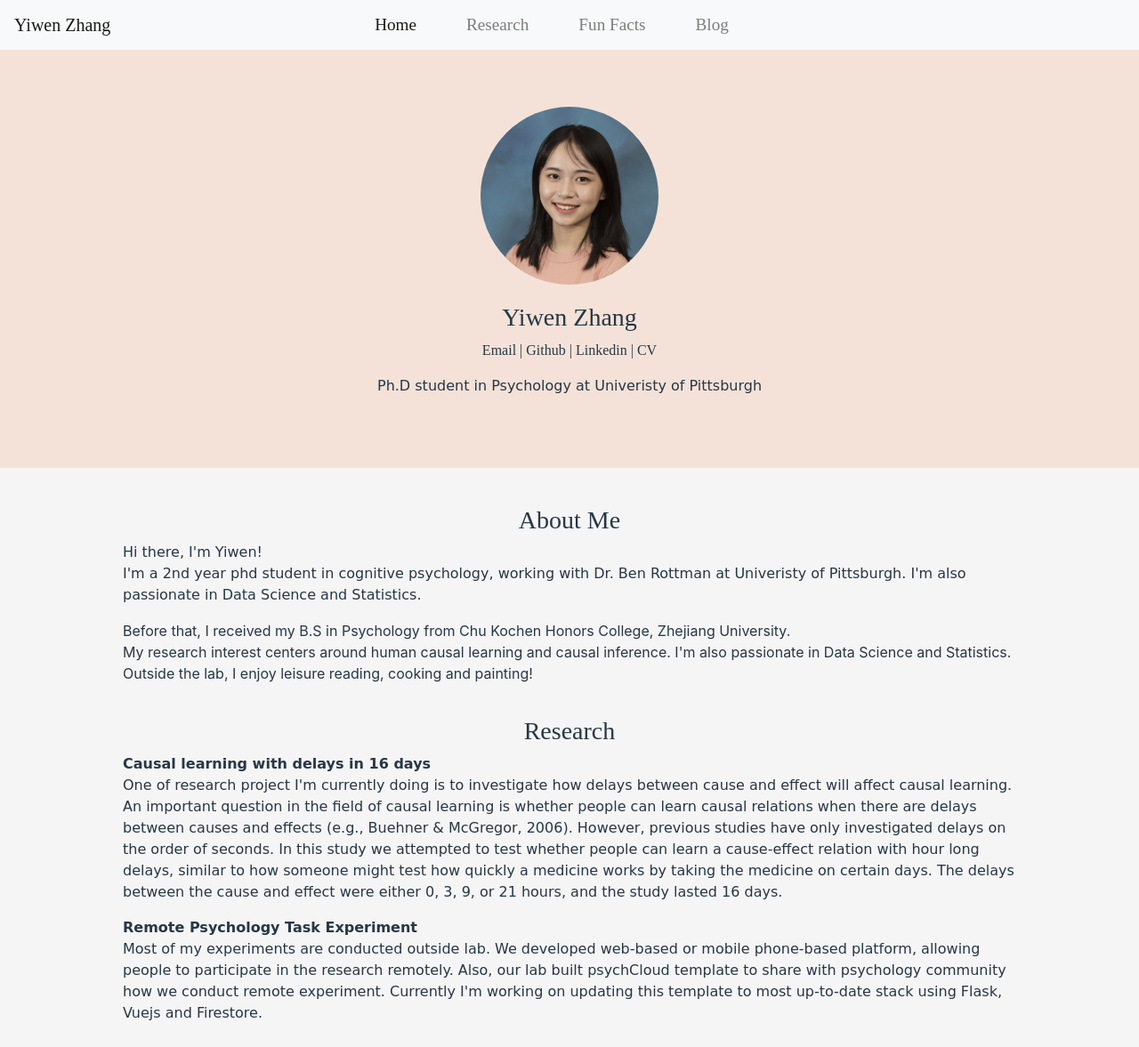
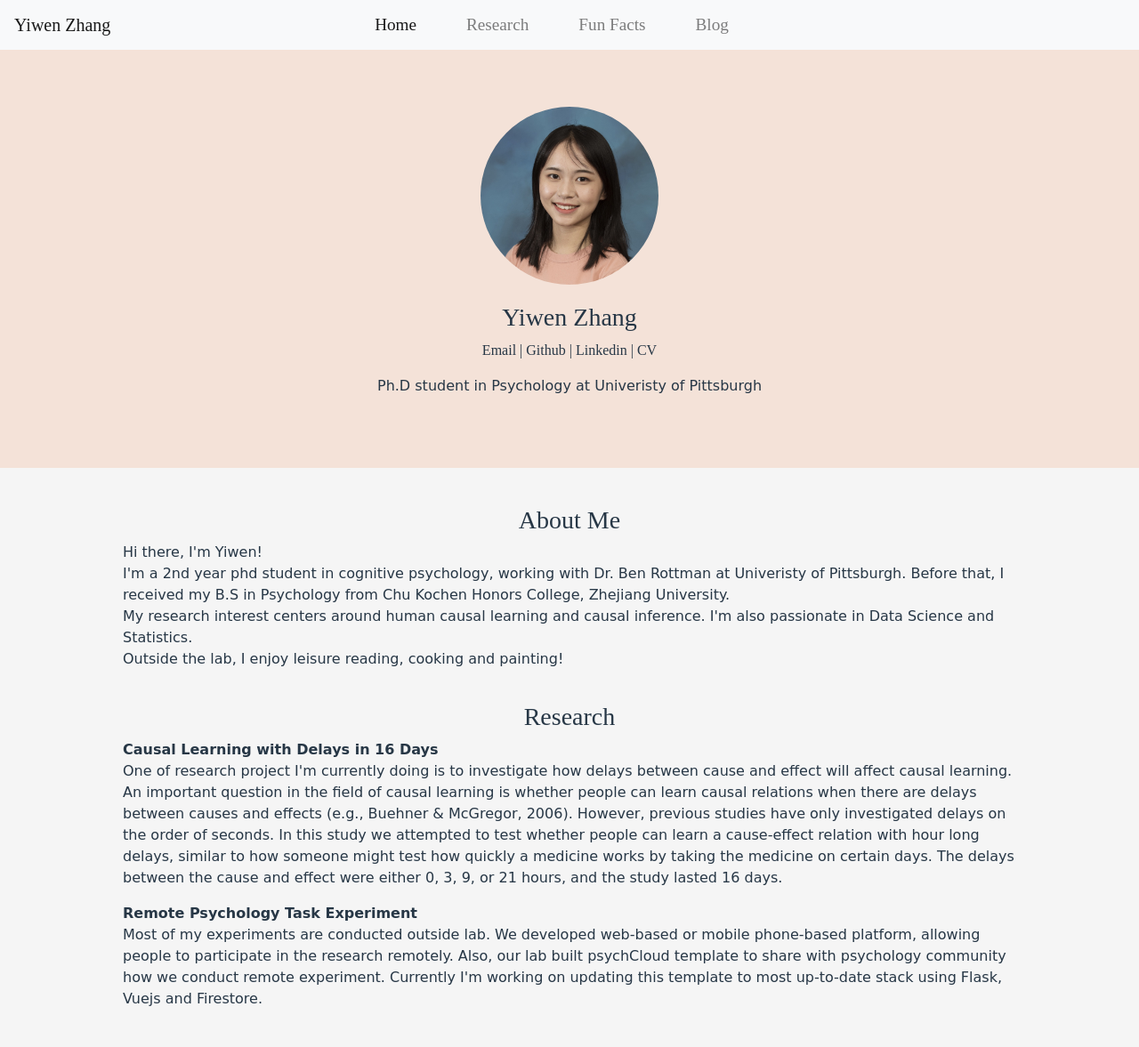
Before and after one commit to yiwenzhang1997/yiwenzhang1997.github.io, a Jekyll site: the page built from index.html, in a window 1280 px wide. Shown: the whole page at 89% size. Built offline with Jekyll 4.4.1, drawn with Linux system fonts in a browser that asks for light colours.

Commit message:
Update index.html

```diff
--- a/index.html
+++ b/index.html
@@ -7,7 +7,6 @@ title: Yiwen Zhang
     <p class="main-text">Hi there, I'm Yiwen! <br> I'm a 2nd year phd student in cognitive psychology,
         working with <a href="http://www.lrdc.pitt.edu/rottman/">Dr. Ben Rottman</a> at
         <a href="http://www.psychology.pitt.edu/">Univeristy of Pittsburgh</a>.
-        I'm also passionate in Data Science and Statistics.</p>
         Before that, I received my B.S in Psychology from Chu Kochen Honors College, <a href="https://www.zju.edu.cn/english/">Zhejiang University</a>.
     <br>My research interest centers around human causal learning and causal inference.
         I'm also passionate in Data Science and Statistics.
@@ -15,7 +14,7 @@ title: Yiwen Zhang
 </div>
 <div class="block-div" id="research">
     <h3 class="sub-title">Research</h3>
-    <p class="main-text"><b>Causal learning with delays in 16 days</b>
+    <p class="main-text"><b>Causal Learning with Delays in 16 Days</b>
         <br>
         One of research project I'm currently doing is to investigate how delays between cause and effect will affect causal learning.
         An important question in the field of causal learning is whether people can learn causal relations when there are delays between
```
